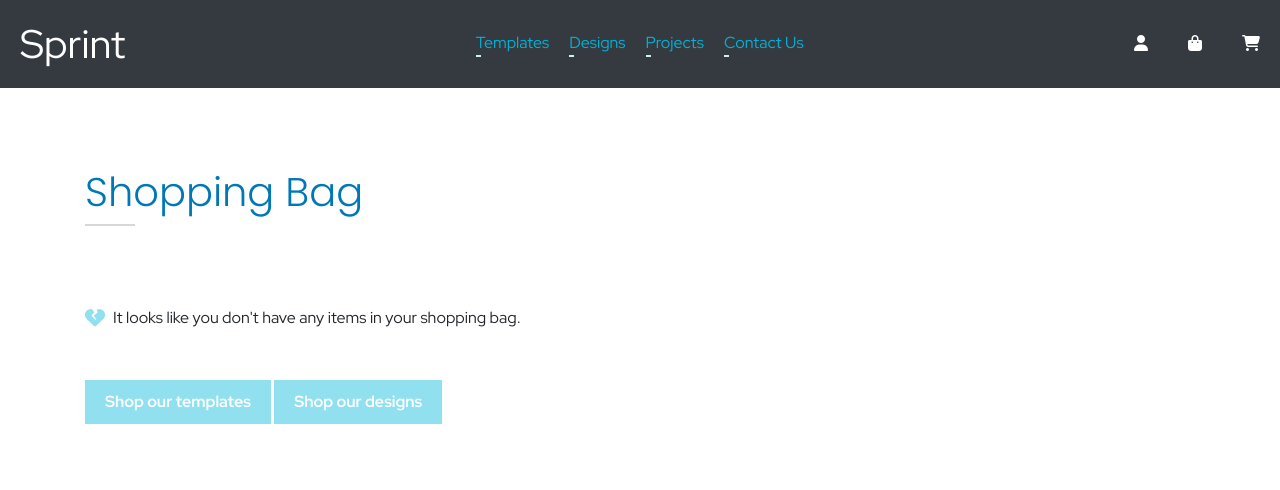
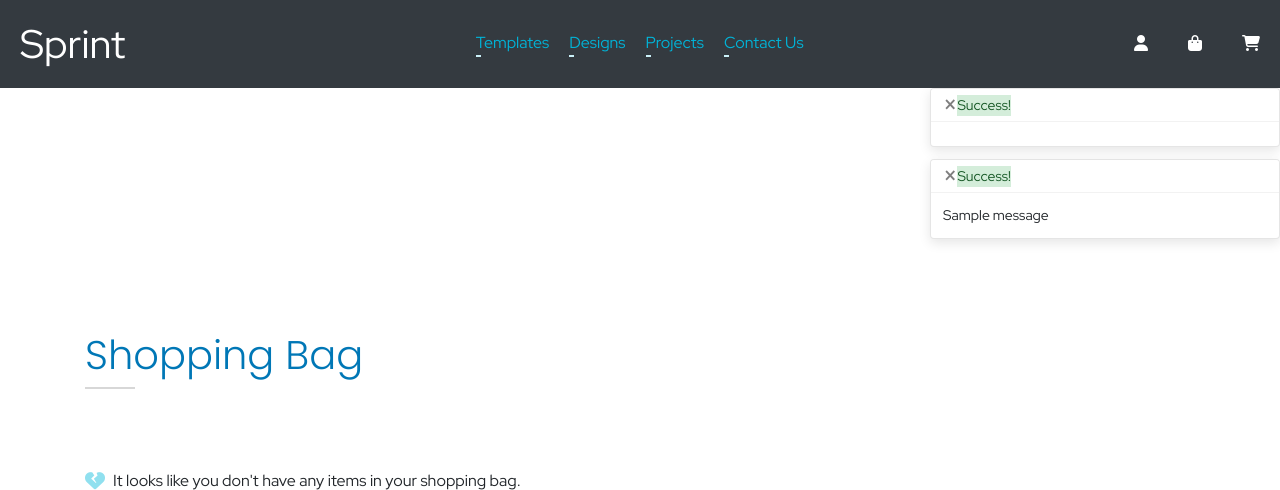
Before and after one commit to Code-Institute-Submissions/Jack112-create-Sprint_NovResub, a Django app: page /bag/ in a window 1280 px wide. Shown: the top 490 px of the page. Run offline with Django 3.2, Linux system fonts and the light colour scheme; tables that the repository leaves empty hold one stand-in row (values such as "Sample post"); one stand-in notice (Sample message) is shown; some libraries are stand-ins or nearby versions.

Commit message:
Setup toasts

```diff
--- a/bag/views.py
+++ b/bag/views.py
@@ -1,4 +1,6 @@
 from django.shortcuts import render, redirect
+from products.models import Product
+from django.contrib import messages
 
 def view_bag(request):
     """
@@ -15,12 +17,14 @@ def add_to_bag(request, item_id):
     A view to add an item to the bag
     """
 
+    product = Product.objects.get(pk=item_id)
     bag = request.session.get('bag', {})
     redirect_url = request.POST.get('redirect_url')
 
     if item_id not in list(bag.keys()):
         bag[item_id] = item_id
         print('not in bag')
+        messages.success(request, f'{product.name} was successfully added to your bag!')
     else:
         print('already in bag')
 
--- a/sprint/settings.py
+++ b/sprint/settings.py
@@ -82,6 +82,10 @@ TEMPLATES = [
     },
 ]
 
+
+MESSAGES_STORAGE = 'django.contrib.messages.storage.session.SessionStorage'
+
+
 AUTHENTICATION_BACKENDS = [
     'django.contrib.auth.backends.ModelBackend',
     'allauth.account.auth_backends.AuthenticationBackend',
--- a/static/css/base.css
+++ b/static/css/base.css
@@ -396,3 +396,9 @@ h6 {
         margin-left: 0px;
     }
 }
+
+/* Toast styles */
+
+.toast {
+    margin-left: auto;
+}
--- a/templates/base.html
+++ b/templates/base.html
@@ -23,8 +23,9 @@
 
     {% block corejs %}
     <script src="https://kit.fontawesome.com/100aee3ec5.js" crossorigin="anonymous"></script>
-    <script src="https://cdn.jsdelivr.net/npm/jquery@3.5.1/dist/jquery.min.js" integrity="sha256-9/aliU8dGd2tb6OSsuzixeV4y/faTqgFtohetphbbj0=" crossorigin="anonymous"></script>
-    <script src="https://cdn.jsdelivr.net/npm/bootstrap@4.6.2/dist/js/bootstrap.bundle.min.js" integrity="sha384-Fy6S3B9q64WdZWQUiU+q4/2Lc9npb8tCaSX9FK7E8HnRr0Jz8D6OP9dO5Vg3Q9ct" crossorigin="anonymous"></script>
+    <script src="https://code.jquery.com/jquery-3.4.1.min.js" integrity="sha256-CSXorXvZcTkaix6Yvo6HppcZGetbYMGWSFlBw8HfCJo=" crossorigin="anonymous"></script>
+    <script src="https://cdn.jsdelivr.net/npm/popper.js@1.16.0/dist/umd/popper.min.js" integrity="sha384-Q6E9RHvbIyZFJoft+2mJbHaEWldlvI9IOYy5n3zV9zzTtmI3UksdQRVvoxMfooAo" crossorigin="anonymous"></script>
+    <script src="https://stackpath.bootstrapcdn.com/bootstrap/4.4.1/js/bootstrap.min.js" integrity="sha384-wfSDF2E50Y2D1uUdj0O3uMBJnjuUD4Ih7YwaYd1iqfktj0Uod8GCExl3Og8ifwB6" crossorigin="anonymous"></script>
     {% endblock corejs %}
 
     {% block extra_js %}
@@ -35,6 +36,22 @@
   <body>
 
     {% include 'includes/navbar.html' %}
+
+    {% include 'includes/toasts/toast_success.html' %}
+
+    {% for message in messages %}
+      {% with message.level as level %}
+        {% if level == 40 %}
+          % include 'includes/toasts/toast_error.html' %}
+        {% elif level == 30 %}
+          {% include 'includes/toasts/toast_warning.html' %}
+        {% elif level == 25 %}
+          {% include 'includes/toasts/toast_success.html' %}
+        {% else %}
+          {% include 'includes/toasts/toast_info.html' %}
+        {% endif %}
+      {% endwith %}
+    {% endfor %}
 
     {% if messages %}
       <div class="message-container"></div>
@@ -47,6 +64,12 @@
     {% endblock %}
 
     {% block postloadjs %}
+      <script>
+        $(document).ready(function(){
+          $('.toast').toast('show');
+          console.log($('.toast'));
+        });
+      </script>
     {% endblock %}
 
   </body>
--- /dev/null
+++ b/templates/includes/toasts/toast_success.html
@@ -0,0 +1,9 @@
+<div class="toast toast-success" data-autohide="false">
+    <div class="toast-header">
+      <button type="button" class="close">&times;</button>
+      <span class="alert-success">Success!</span>
+    </div>
+    <div class="toast-body">
+      {{ message }}
+    </div>
+</div>
```
Also changed, not shown: templates/includes/toasts/toasts_error.html (added, +18 -0 lines), templates/includes/toasts/toasts_info.html (added, +18 -0 lines), templates/includes/toasts/toasts_warning.html (added, +18 -0 lines).
